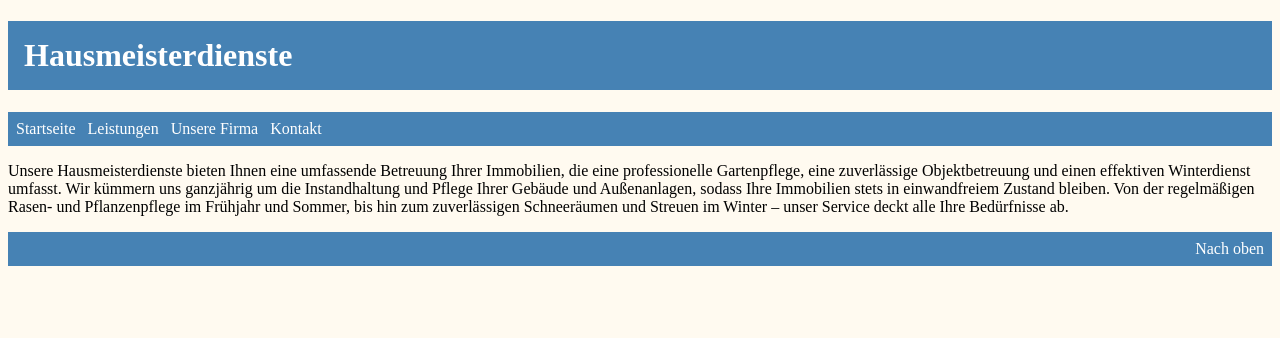
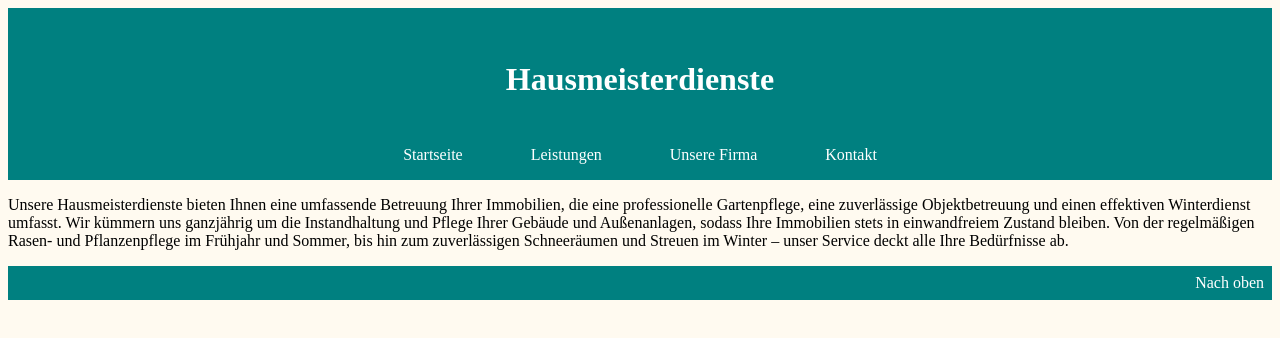
Before and after one commit to IU-Webprogrammierung/web-programmierung-Claudy-Web, a plain HTML site: page index.html in a window 1280 px wide. Drawn offline with Linux system fonts and the light colour scheme.

Commit message:
CSS Header und Navigation angepasst

```diff
--- a/css/style.css
+++ b/css/style.css
@@ -5,15 +5,32 @@ body {
     color: black;
 }
 h1 {
-    background-color: steelblue;
-    color:white;
+
     padding: 1rem;
 }
+footer,
+header,
+nav {
+    background-color:teal;
+    color: white;
+    padding: 1rem;
+    text-align: center;
+}
+header h1 {
+    margin-bottom: 0;
+}
+footer {
+    text-align: right;
+}
 
+/* Scroll-Effekt für die Seiten */
+html {
+    scroll-behavior: smooth;
+}
 
 /* Grundlegende Gestaltung der Navigation */
-nav, footer {
-    background-color: steelblue;
+footer {
+    background-color:teal;
     color: white;
     padding: 0.5rem;
     margin: 1rem 0;
@@ -24,16 +41,10 @@ nav ul {
 }
 nav li {
     display: inline;
-    margin-right: 0.5rem;
+    margin: 2rem;
 }
 nav a,
 footer a {
     color: white;
     text-decoration: none;
 }
-footer {
-    text-align: right;
-}
-html {
-    scroll-behavior: smooth;
-}
```
